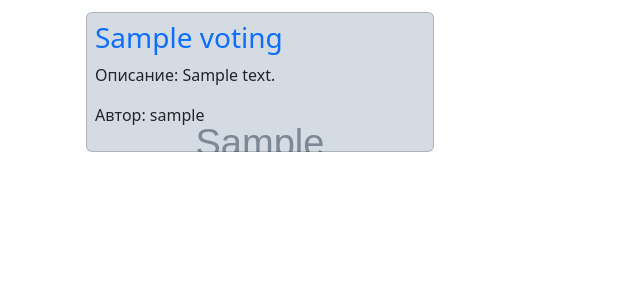
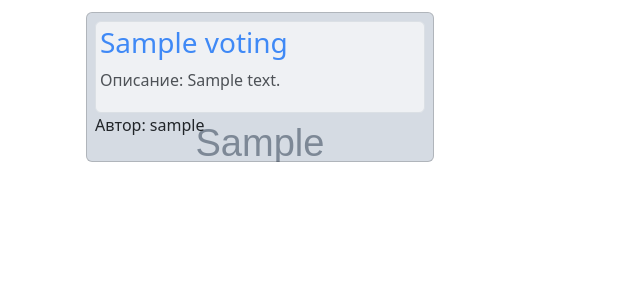
Before and after one commit to setta1a/s1mple_votings_django, a Django app: page /list/ in a window 1280 px wide. Shown: the part 56-356 px from the top of the page, without its empty margins (0-640 px from the left). Run offline with Django 4.2, Linux system fonts and the light colour scheme; tables that the repository leaves empty hold one stand-in row (values such as "Sample post"); grey boxes marked "Sample" are stand-in pictures; some libraries are stand-ins or nearby versions.

Commit message:
make title of voting readble

```diff
--- a/first/templates/list_of_votings.html
+++ b/first/templates/list_of_votings.html
@@ -6,8 +6,10 @@
         {% for voting, cond in votings_list %}
         <div class="col-4">
             <div class="card p-2 m-1" style="background-image: url('../media/{{voting.image}}'); background-size: cover;">
-                <h3 class="subtitle text-decoration-none"> <a style="text-decoration: none" href="{% url 'voting_details' voting.id %}">{{ voting.name }}</a> </h3>
-                <p>Описание: {{ voting.description }}</p>
+                <div class="p-1 border opacity-75 rounded bg-secondary-subtle">
+                    <h3 class="subtitle text-decoration-none"> <a style="text-decoration: none" href="{% url 'voting_details' voting.id %}">{{ voting.name }}</a> </h3>
+                    <p>Описание: {{ voting.description }}</p>
+                </div>
                 <p>Автор: {{ voting.author }}</p>
                 {% if voting.author == request.user and cond %}
                     <a class="btn btn-primary" href="/redact/{{ voting.id }}" role="button">Редактировать голосование</a>
```
